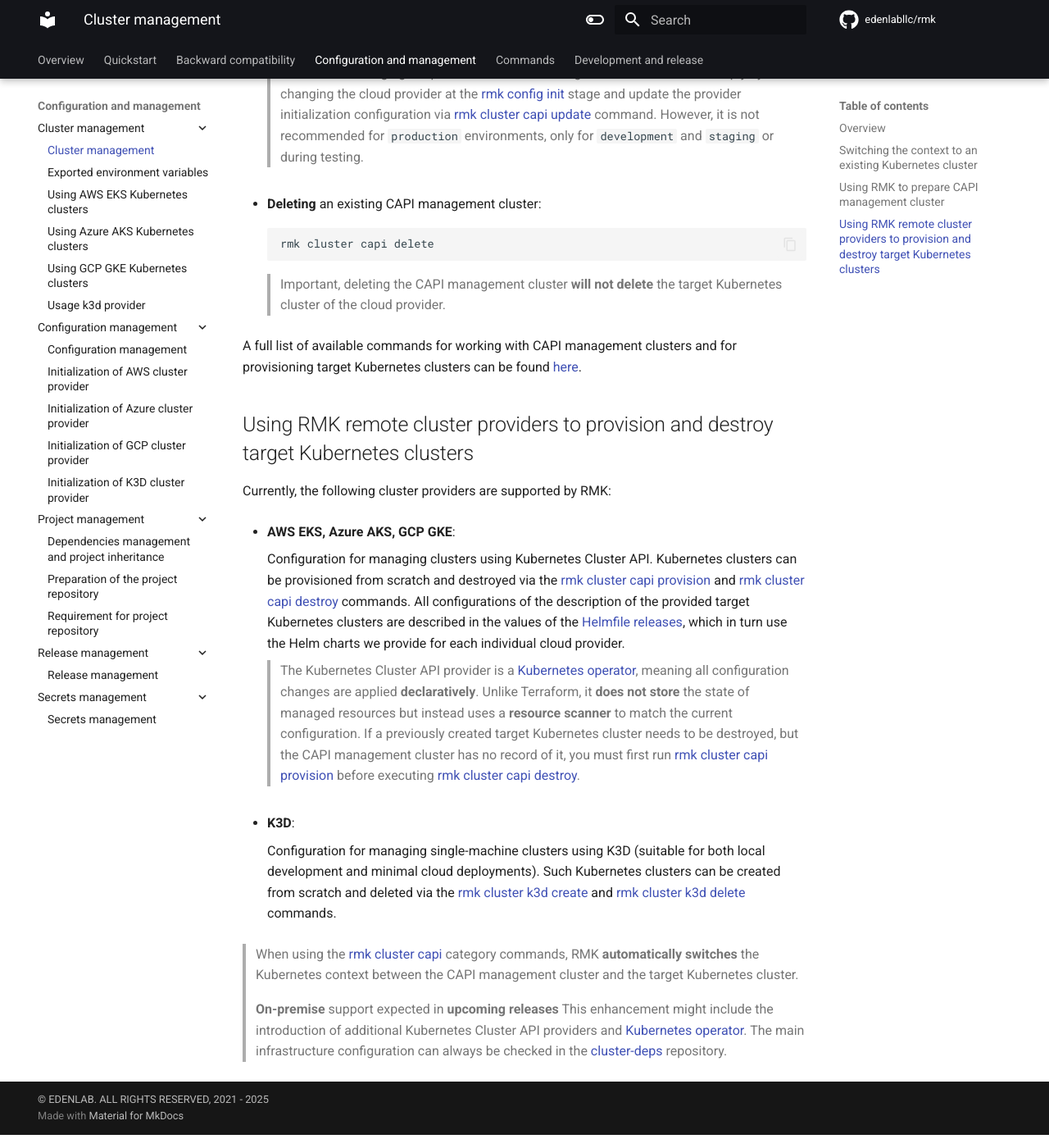
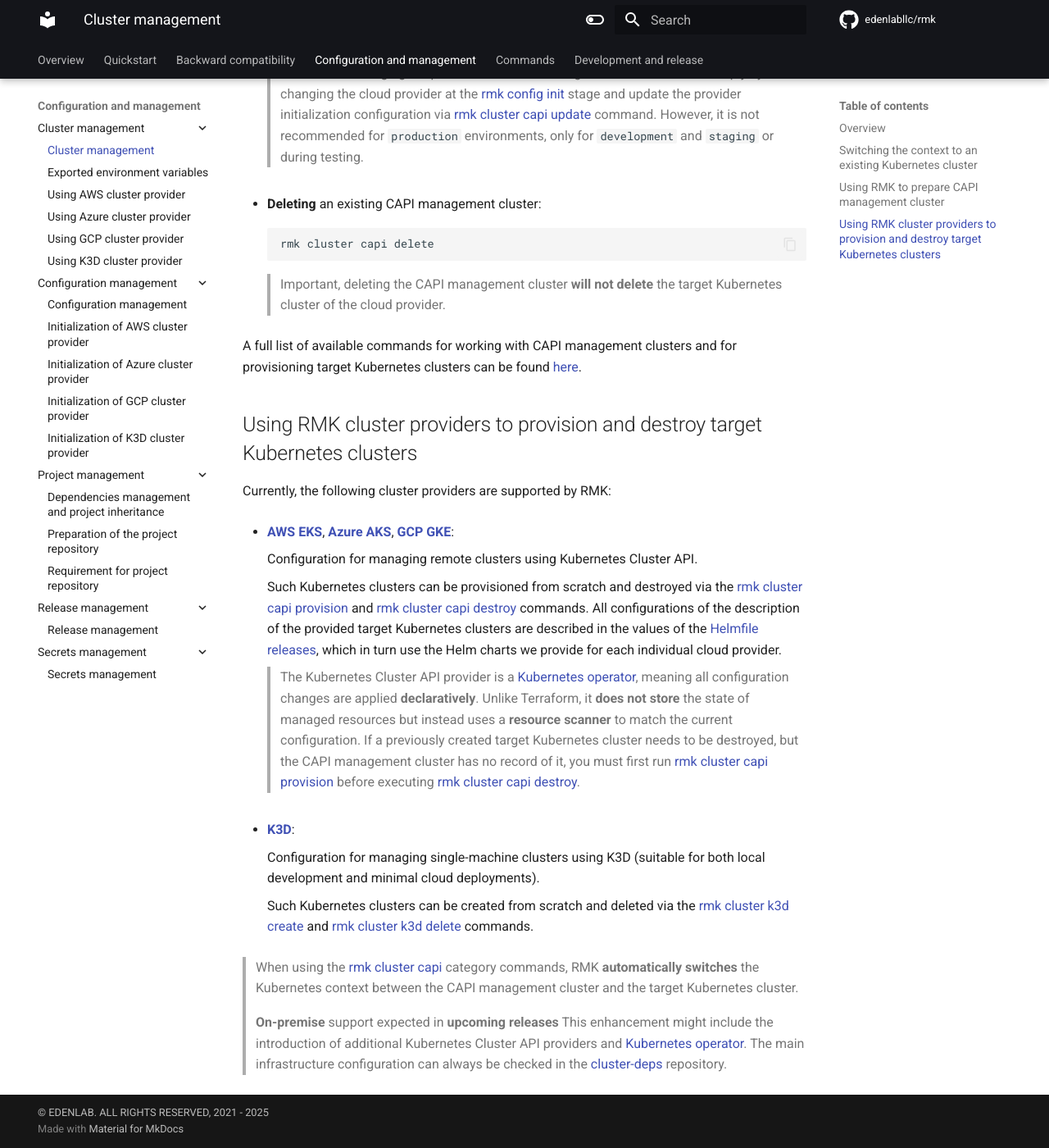
Before and after one commit to edenlabllc/rmk, an MkDocs documentation site: the page built from docs/configuration/cluster-management/cluster-management.md, in a window 1280 px wide and 1400 px high, scrolled down 2341 px. Shown: the whole window at 82% size. Built offline with MkDocs 1.6.1 and Material for MkDocs 9.7.7, drawn with Linux system fonts in a browser that asks for light colours; comment, search, counter and statistics services are not loaded; the version menu is left out; some of the changed text lies outside the part shown.

Commit message:
#59 - Split cluster-management.md into per-provider usage files.

```diff
--- a/docs/configuration/cluster-management/cluster-management.md
+++ b/docs/configuration/cluster-management/cluster-management.md
@@ -14,10 +14,10 @@
   used
   by RMK.
 - **A cluster will be provisioned from scratch using RMK**: Any of the supported cluster providers for RMK, such as
-  [AWS](../../configuration/configuration-management/init-aws-provider.md),
-  [Azure](../../configuration/configuration-management/init-azure-provider.md),
-  [GCP](../../configuration/configuration-management/init-gcp-provider.md),
-  [K3D](../../configuration/configuration-management/init-k3d-provider.md) (local installation)
+  [AWS](../configuration-management/init-aws-provider.md),
+  [Azure](../configuration-management/init-azure-provider.md),
+  [GCP](../configuration-management/init-gcp-provider.md),
+  [K3D](../configuration-management/init-k3d-provider.md) (local installation)
   will be utilized.
 
 ## Switching the context to an existing Kubernetes cluster
@@ -53,9 +53,11 @@
 
   > The default value for the `--cluster-provider` argument is `k3d`.
 
-  The next command depends on whether a remote Kubernetes cluster provider (e.g., AWS, Azure, GCP) or a local one (e.g.,
-  K3D) has
-  been used:
+  The next command depends on whether a remote Kubernetes cluster provider
+  (e.g., [AWS](../configuration-management/init-aws-provider.md),
+  [Azure](../configuration-management/init-azure-provider.md),
+  [GCP](../configuration-management/init-gcp-provider.md))
+  or a local one (e.g., [K3D](../configuration-management/init-k3d-provider.md)) has been used:
 
   **AWS, Azure, GCP**:
 
@@ -136,13 +138,15 @@
 A full list of available commands for working with CAPI management clusters
 and for provisioning target Kubernetes clusters can be found [here](../../commands.md#capi-c).
 
-## Using RMK remote cluster providers to provision and destroy target Kubernetes clusters
+## Using RMK cluster providers to provision and destroy target Kubernetes clusters
 
 Currently, the following cluster providers are supported by RMK:
 
-- **AWS EKS, Azure AKS, GCP GKE**:
+- **[AWS EKS](usage-aws-provider.md)**, **[Azure AKS](usage-azure-provider.md)**, **[GCP GKE](usage-gcp-provider.md)**:
 
-  Configuration for managing clusters using Kubernetes Cluster API. Kubernetes clusters can be provisioned from scratch
+  Configuration for managing remote clusters using Kubernetes Cluster API.
+
+  Such Kubernetes clusters can be provisioned from scratch
   and destroyed via the [rmk cluster capi provision](../../commands.md#provision-p) and
   [rmk cluster capi destroy](../../commands.md#destroy) commands. All configurations of the description of the provided
   target Kubernetes clusters are described in the values of the [Helmfile](https://helmfile.readthedocs.io/en/latest/)
@@ -157,10 +161,11 @@
   > [rmk cluster capi provision](../../commands.md#provision-p) before executing
   > [rmk cluster capi destroy](../../commands.md#destroy).
 
-- **K3D**:
+- **[K3D](usage-k3d-provider.md)**:
 
-  Configuration for managing
-  single-machine clusters using K3D (suitable for both local development and minimal cloud deployments).
+  Configuration for managing single-machine clusters using K3D (suitable for both local development and minimal cloud
+  deployments).
+
   Such Kubernetes clusters can be created from scratch and deleted via the
   [rmk cluster k3d create](../../commands.md#create-c) and
   [rmk cluster k3d delete](../../commands.md#delete-d) commands.
--- a/docs/configuration/cluster-management/usage-aws-provider.md
+++ b/docs/configuration/cluster-management/usage-aws-provider.md
@@ -1,9 +1,9 @@
-# Using AWS EKS Kubernetes clusters
+# Using AWS cluster provider
 
 > AWS users must have the
 > [PowerUserAccess](https://docs.aws.amazon.com/aws-managed-policy/latest/reference/PowerUserAccess.html),
 > [SecretsManagerReadWrite](https://docs.aws.amazon.com/aws-managed-policy/latest/reference/SecretsManagerReadWrite.html)
-> permissions to be able to provision and destroy [EKS](https://aws.amazon.com/eks/) clusters.
+> permissions to be able to provision and destroy [AWS EKS](https://aws.amazon.com/eks/) clusters.
 
 Before provisioning the Kubernetes cluster, add override for
 the [configuration](https://github.com/edenlabllc/cluster-deps.bootstrap.infra/blob/develop/etc/deps/develop/values/aws-cluster.yaml.gotmpl)
--- a/docs/configuration/cluster-management/usage-azure-provider.md
+++ b/docs/configuration/cluster-management/usage-azure-provider.md
@@ -1,9 +1,9 @@
-# Using Azure AKS Kubernetes clusters
+# Using Azure cluster provider
 
 > Azure service principal must have the
 > [Contributor](https://learn.microsoft.com/en-us/azure/role-based-access-control/built-in-roles/privileged#contributor),
 > [Key Vault Secrets Officer](https://learn.microsoft.com/en-us/azure/role-based-access-control/built-in-roles/security#key-vault-secrets-officer)
-> roles to be able to provision and destroy [AKS](https://azure.microsoft.com/en-us/products/kubernetes-service)
+> roles to be able to provision and destroy [Azure AKS](https://azure.microsoft.com/en-us/products/kubernetes-service)
 > clusters.
 
 Before provisioning the Kubernetes cluster, add override for the
--- a/docs/configuration/cluster-management/usage-gcp-provider.md
+++ b/docs/configuration/cluster-management/usage-gcp-provider.md
@@ -1,8 +1,8 @@
-# Using GCP GKE Kubernetes clusters
+# Using GCP cluster provider
 
 > GCP service account must have the `Editor`, `Secret Manager Admin`, `Kubernetes Engine Admin`
 > [roles](https://cloud.google.com/iam/docs/understanding-roles) to be able to provision and destroy
-> [GKE](https://cloud.google.com/kubernetes-engine?hl=en) clusters.
+> [GCP GKE](https://cloud.google.com/kubernetes-engine?hl=en) clusters.
 
 Before provisioning the Kubernetes cluster, add override
 the [configuration](https://github.com/edenlabllc/cluster-deps.bootstrap.infra/blob/develop/etc/deps/develop/values/gcp-cluster.yaml.gotmpl)
--- a/docs/configuration/cluster-management/usage-k3d-provider.md
+++ b/docs/configuration/cluster-management/usage-k3d-provider.md
@@ -1,4 +1,4 @@
-### Using K3D Kubernetes clusters
+# Using K3D cluster provider
 
 RMK supports managing single-node Kubernetes clusters using [K3D](https://k3d.io).
 
```
